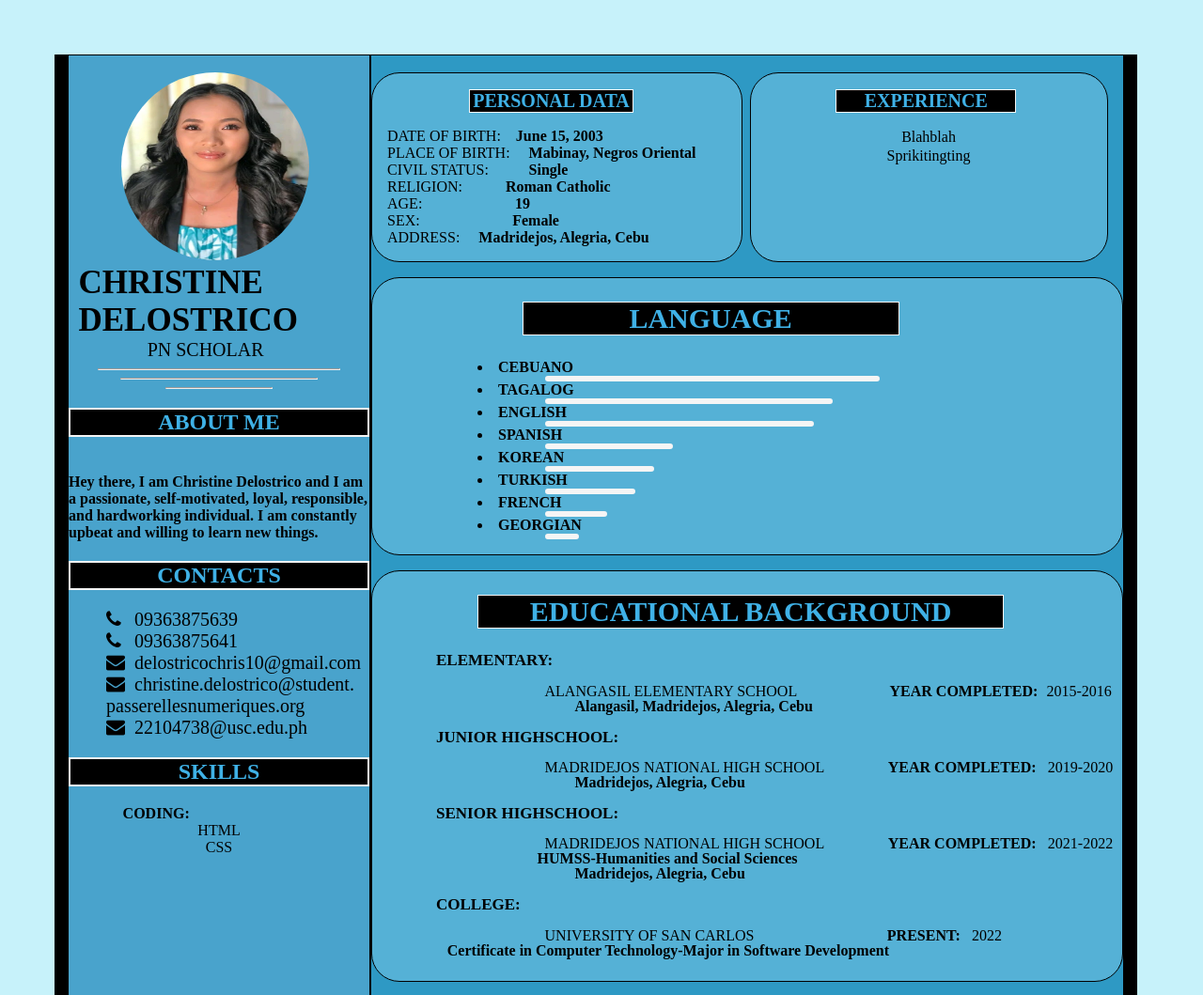
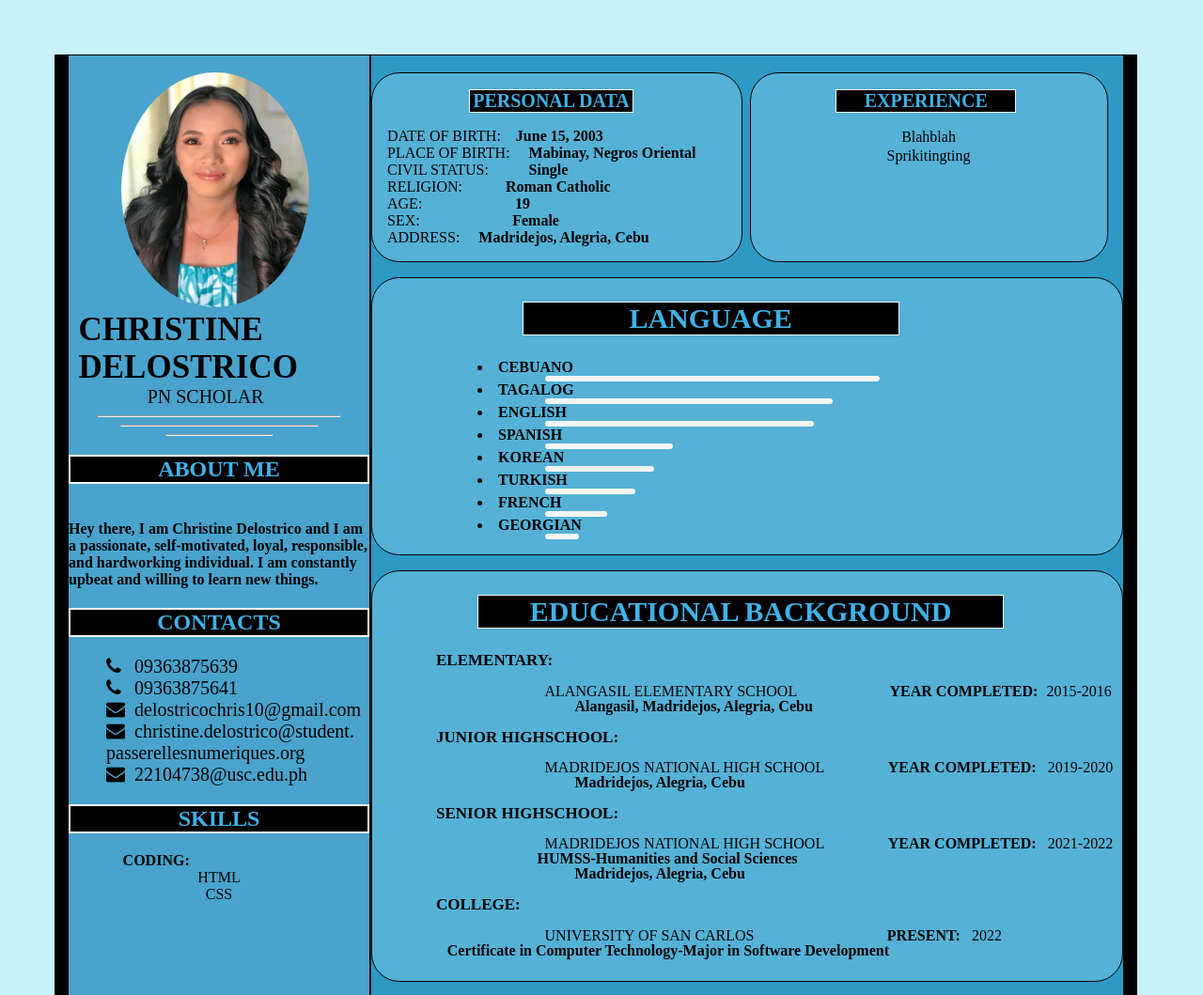
Before and after one commit to kerusitin/kerusitin.github.io, a plain HTML site: page index.html in a window 1280 px wide. Shown: the top 1059 px of the page at 94% size. Drawn offline with Linux system fonts and the light colour scheme.

Commit message:
updated the index.html

```diff
--- a/index.html
+++ b/index.html
@@ -13,7 +13,7 @@
     <div class="container">
         <br>
         <div class="personal">
-            <img src="DelostricoChristine.jpg" style="width: 200px; border-radius: 50%; height: 200px; margin-left: 3.5em;
+            <img src="DelostricoChristine.jpg" style="width: 200px; border-radius: 50%; height: 250px; margin-left: 3.5em;
             ">
             <ul>
                 <li><h1 style="font-size: 35px; margin-left: 0.3em;">CHRISTINE DELOSTRICO</li></h1>
```
